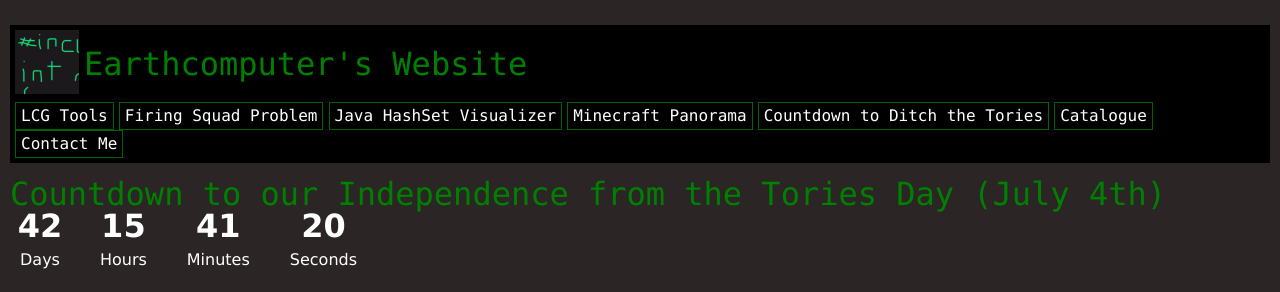
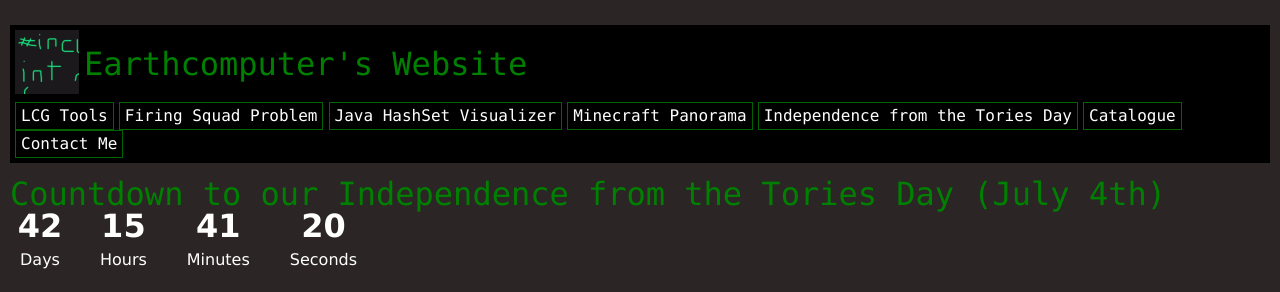
Before and after one commit to Earthcomputer/Earthcomputer.github.io, a Jekyll site: the page built from independence_from_tories.html, in a window 1280 px wide. Shown: the top 292 px of the page. Built offline with Jekyll 4.4.1, drawn with Linux system fonts in a browser that asks for light colours.

Commit message:
Rename more stuff

```diff
--- a/_includes/navbar.html
+++ b/_includes/navbar.html
@@ -3,7 +3,7 @@
     <li><a href="/fsp.html">Firing Squad Problem</a></li>
     <li><a href="/hashset.html">Java HashSet Visualizer</a></li>
     <li><a href="/panorama.html">Minecraft Panorama</a></li>
-    <li><a href="/tories_countdown.html">Countdown to Ditch the Tories</a></li>
+    <li><a href="/independence_from_tories.html">Independence from the Tories Day</a></li>
     <li><a href="/catalogue.html">Catalogue</a></li>
     <li><a href="/contact.html">Contact Me</a></li>
 </ul></nav>
```
Also changed, not shown: independence_from_tories.html (renamed from tories_countdown.html).
